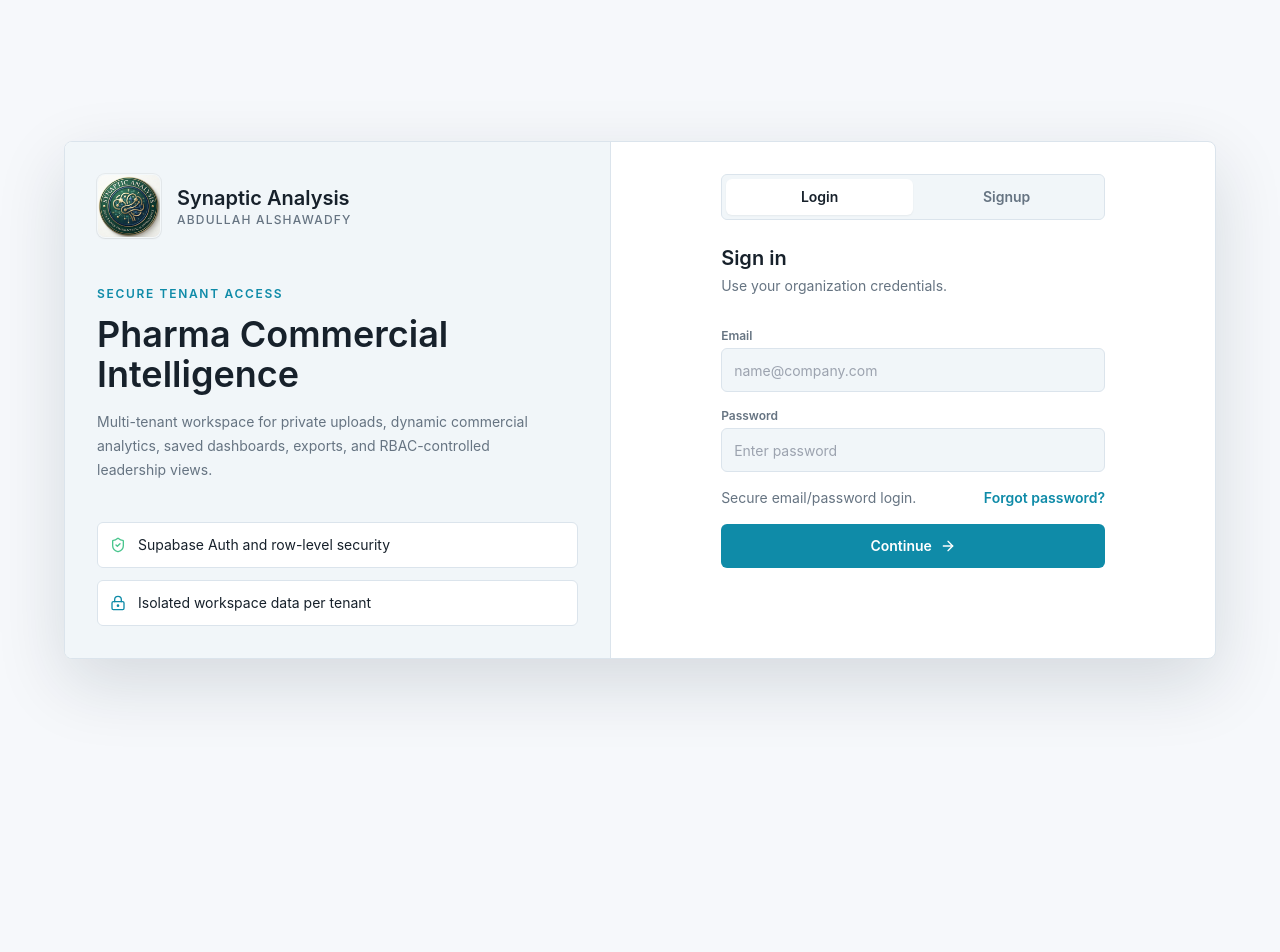
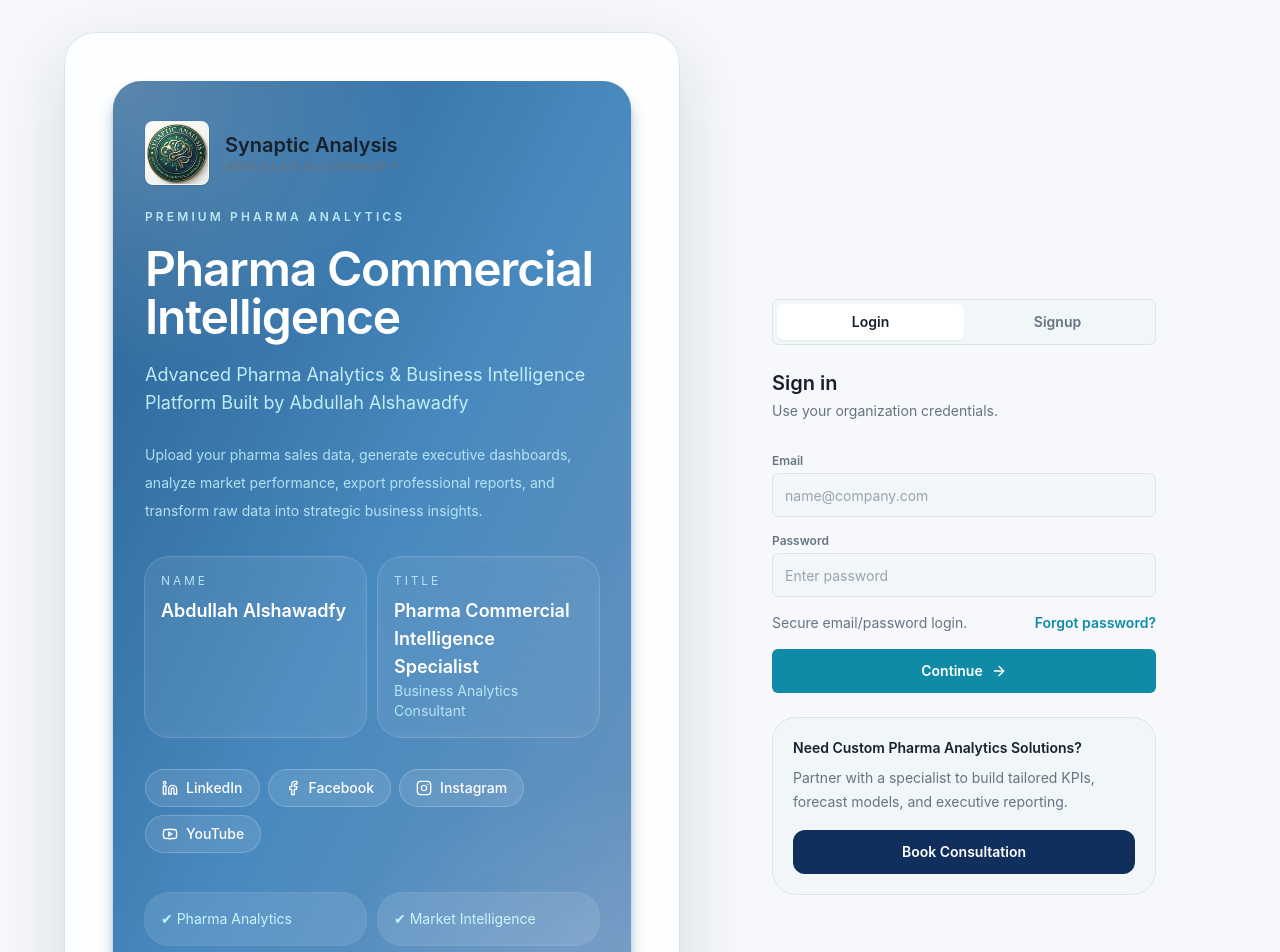
Before and after one commit to abdullah1234575/pharma-commercial-intelligence, a Next.js app: page /login in a window 1280 px wide. Shown: the top 952 px of the page. Before the commit the page ends 800 px from the top, so only its background shows below. Built offline with nearby package versions, Linux system fonts and the light colour scheme; no server answers.

Commit message:
Updated pharma dashboard auth and export flow

```diff
--- a/app/login/login-client.tsx
+++ b/app/login/login-client.tsx
@@ -1,7 +1,7 @@
 "use client";
 
 import { useMemo, useState } from "react";
-import { ArrowRight, LockKeyhole, ShieldCheck } from "lucide-react";
+import { ArrowRight, Facebook, Instagram, Linkedin, Youtube } from "lucide-react";
 import { BrandMark } from "@/components/ui/brand-mark";
 import { getSupabaseClient, supabaseConfigured } from "@/lib/supabase";
 
@@ -89,35 +89,78 @@
 
   return (
     <main className="min-h-screen bg-[rgb(var(--background))] px-4 py-8 text-[rgb(var(--text))]">
-      <div className="mx-auto flex min-h-[calc(100vh-4rem)] max-w-6xl items-center justify-center">
-        <section className="grid w-full overflow-hidden rounded-lg border border-[rgb(var(--border))] bg-[rgb(var(--panel))] shadow-executive dark:shadow-executive-dark lg:grid-cols-[0.95fr_1.05fr]">
-          <div className="border-b border-[rgb(var(--border))] bg-[rgb(var(--panel-soft))] p-6 sm:p-8 lg:border-b-0 lg:border-r">
+      <div className="mx-auto grid min-h-[calc(100vh-4rem)] max-w-6xl gap-8 lg:grid-cols-[1.1fr_0.9fr] items-center">
+        <section className="overflow-hidden rounded-[2rem] border border-[rgb(var(--border))] bg-white/80 p-8 shadow-executive backdrop-blur-lg backdrop-saturate-150 dark:bg-[#081b33]/80 dark:border-[#22345c] dark:shadow-none lg:p-12">
+          <div className="relative overflow-hidden rounded-[1.75rem] bg-gradient-to-br from-[#0f4f87]/90 via-[#1b6caf]/80 to-[#205c9b]/65 px-8 py-10 text-white shadow-lg shadow-[#0f4f8780]">
+            <div className="absolute inset-0 bg-[radial-gradient(circle_at_top_left,_rgba(255,255,255,0.24),_transparent_26%),_radial-gradient(circle_at_bottom_right,_rgba(255,255,255,0.18),_transparent_30%)]" />
+            <div className="relative max-w-xl">
               <BrandMark variant="login" />
-            <div className="mt-12 max-w-md">
-              <p className="text-xs font-semibold uppercase tracking-[0.14em] text-ocean">Secure Tenant Access</p>
-              <h1 className="mt-3 text-3xl font-semibold tracking-normal sm:text-4xl">Pharma Commercial Intelligence</h1>
-              <p className="mt-4 text-sm leading-6 text-[rgb(var(--muted))]">
-                Multi-tenant workspace for private uploads, dynamic commercial analytics, saved dashboards, exports, and RBAC-controlled leadership views.
+              <p className="mt-6 text-xs font-semibold uppercase tracking-[0.26em] text-cyan-100/85">Premium Pharma Analytics</p>
+              <h1 className="mt-5 text-4xl font-semibold leading-tight tracking-tight sm:text-5xl">Pharma Commercial Intelligence</h1>
+              <p className="mt-5 max-w-2xl text-base leading-7 text-cyan-100/90 sm:text-lg">
+                Advanced Pharma Analytics & Business Intelligence Platform Built by Abdullah Alshawadfy
               </p>
+              <p className="mt-6 max-w-2xl text-sm leading-7 text-cyan-100/80">
+                Upload your pharma sales data, generate executive dashboards, analyze market performance, export professional reports, and transform raw data into strategic business insights.
+              </p>
+              <div className="mt-8 grid gap-3 sm:grid-cols-2">
+                <div className="rounded-3xl bg-white/10 p-4 backdrop-blur-sm ring-1 ring-white/20">
+                  <p className="text-xs uppercase tracking-[0.24em] text-cyan-100/80">Name</p>
+                  <p className="mt-2 text-lg font-semibold">Abdullah Alshawadfy</p>
                 </div>
-            <div className="mt-10 grid gap-3 text-sm sm:grid-cols-2 lg:grid-cols-1">
-              <div className="flex items-center gap-3 rounded-md border border-[rgb(var(--border))] bg-[rgb(var(--panel))] p-3">
-                <ShieldCheck className="h-4 w-4 text-mint" />
-                Supabase Auth and row-level security
+                <div className="rounded-3xl bg-white/10 p-4 backdrop-blur-sm ring-1 ring-white/20">
+                  <p className="text-xs uppercase tracking-[0.24em] text-cyan-100/80">Title</p>
+                  <p className="mt-2 text-lg font-semibold">Pharma Commercial Intelligence Specialist</p>
+                  <p className="text-sm text-cyan-100/80">Business Analytics Consultant</p>
                 </div>
-              <div className="flex items-center gap-3 rounded-md border border-[rgb(var(--border))] bg-[rgb(var(--panel))] p-3">
-                <LockKeyhole className="h-4 w-4 text-ocean" />
-                Isolated workspace data per tenant
+              </div>
+              <div className="mt-8 flex flex-wrap gap-2">
+                <a href="https://linkedin.com" target="_blank" rel="noreferrer" className="inline-flex items-center gap-2 rounded-full border border-white/20 bg-white/10 px-4 py-2 text-sm font-medium text-white transition hover:bg-white/15">
+                  <Linkedin className="h-4 w-4" /> LinkedIn
+                </a>
+                <a href="https://facebook.com" target="_blank" rel="noreferrer" className="inline-flex items-center gap-2 rounded-full border border-white/20 bg-white/10 px-4 py-2 text-sm font-medium text-white transition hover:bg-white/15">
+                  <Facebook className="h-4 w-4" /> Facebook
+                </a>
+                <a href="https://instagram.com" target="_blank" rel="noreferrer" className="inline-flex items-center gap-2 rounded-full border border-white/20 bg-white/10 px-4 py-2 text-sm font-medium text-white transition hover:bg-white/15">
+                  <Instagram className="h-4 w-4" /> Instagram
+                </a>
+                <a href="https://youtube.com" target="_blank" rel="noreferrer" className="inline-flex items-center gap-2 rounded-full border border-white/20 bg-white/10 px-4 py-2 text-sm font-medium text-white transition hover:bg-white/15">
+                  <Youtube className="h-4 w-4" /> YouTube
+                </a>
+              </div>
+              <div className="mt-10 grid gap-3 sm:grid-cols-2">
+                <div className="rounded-3xl bg-white/10 p-4 text-sm text-cyan-100/95 ring-1 ring-white/15">✔ Pharma Analytics</div>
+                <div className="rounded-3xl bg-white/10 p-4 text-sm text-cyan-100/95 ring-1 ring-white/15">✔ Market Intelligence</div>
+                <div className="rounded-3xl bg-white/10 p-4 text-sm text-cyan-100/95 ring-1 ring-white/15">✔ Power BI Dashboards</div>
+                <div className="rounded-3xl bg-white/10 p-4 text-sm text-cyan-100/95 ring-1 ring-white/15">✔ Excel Automation</div>
+                <div className="rounded-3xl bg-white/10 p-4 text-sm text-cyan-100/95 ring-1 ring-white/15 sm:col-span-2">✔ Forecasting & KPI Analytics</div>
               </div>
             </div>
           </div>
-          <div className="p-6 sm:p-8">
+        </section>
+                        <section className="p-6 sm:p-8">
           <div className="mx-auto max-w-sm">
             <div className="mb-6 grid grid-cols-2 rounded-md border border-[rgb(var(--border))] bg-[rgb(var(--panel-soft))] p-1">
-                <button className={`h-9 rounded-md text-sm font-semibold ${mode === "signin" ? "bg-[rgb(var(--panel))] shadow-sm" : "text-[rgb(var(--muted))]"}`} onClick={() => setMode("signin")}>
+              <button
+                type="button"
+                className={
+                  mode === "signin"
+                    ? "h-9 rounded-md text-sm font-semibold bg-[rgb(var(--panel))] shadow-sm"
+                    : "h-9 rounded-md text-sm font-semibold text-[rgb(var(--muted))]"
+                }
+                onClick={() => setMode("signin")}
+              >
                 Login
               </button>
-                <button className={`h-9 rounded-md text-sm font-semibold ${mode === "signup" ? "bg-[rgb(var(--panel))] shadow-sm" : "text-[rgb(var(--muted))]"}`} onClick={() => setMode("signup")}>
+              <button
+                type="button"
+                className={
+                  mode === "signup"
+                    ? "h-9 rounded-md text-sm font-semibold bg-[rgb(var(--panel))] shadow-sm"
+                    : "h-9 rounded-md text-sm font-semibold text-[rgb(var(--muted))]"
+                }
+                onClick={() => setMode("signup")}
+              >
                 Signup
               </button>
             </div>
@@ -126,7 +169,7 @@
               {supabaseConfigured ? "Use your organization credentials." : "Local preview mode. Configure Supabase env vars for live auth."}
             </p>
             <form className="mt-8 space-y-4" onSubmit={submit}>
-                {mode === "signup" ? (
+              {mode === "signup" && (
                 <>
                   <label className="block">
                     <span className="mb-1 block text-xs font-semibold text-[rgb(var(--muted))]">Full name</span>
@@ -167,7 +210,7 @@
                     />
                   </label>
                 </>
-                ) : null}
+              )}
               <label className="block">
                 <span className="mb-1 block text-xs font-semibold text-[rgb(var(--muted))]">Email</span>
                 <input
@@ -179,7 +222,7 @@
                   required
                 />
               </label>
-                {mode !== "reset" ? (
+              {mode !== "reset" && (
                 <label className="block">
                   <span className="mb-1 block text-xs font-semibold text-[rgb(var(--muted))]">Password</span>
                   <input
@@ -191,21 +234,28 @@
                     required={mode === "signin" || mode === "signup"}
                   />
                 </label>
-                ) : null}
+              )}
               <div className="flex items-center justify-between gap-3 text-sm text-[rgb(var(--muted))]">
                 <span>{mode === "reset" ? "Reset your password with your account email." : "Secure email/password login."}</span>
-                  {mode === "signin" ? (
-                    <button type="button" className="font-semibold text-ocean transition hover:text-aqua" onClick={() => setMode("reset")}>
-                      Forgot password?
-                    </button>
-                  ) : null}
+                {mode === "signin" && (
+                  <button type="button" className="font-semibold text-ocean transition hover:text-aqua" onClick={() => setMode("reset")}>Forgot password?</button>
+                )}
               </div>
               <button className="inline-flex h-11 w-full items-center justify-center gap-2 rounded-md bg-ocean px-4 text-sm font-semibold text-white transition hover:bg-aqua" disabled={isSubmitting}>
                 {isSubmitting ? "Processing..." : mode === "signin" ? "Continue" : mode === "signup" ? "Create account" : "Reset password"}
                 <ArrowRight className="h-4 w-4" />
               </button>
             </form>
-              {message ? <p className="mt-4 rounded-md border border-[rgb(var(--border))] bg-[rgb(var(--panel-soft))] p-3 text-sm leading-5">{message}</p> : null}
+            {message && <p className="mt-4 rounded-md border border-[rgb(var(--border))] bg-[rgb(var(--panel-soft))] p-3 text-sm leading-5">{message}</p>}
+            <div className="mt-6 rounded-[1.5rem] border border-[rgb(var(--border))] bg-[rgb(var(--panel-soft))] p-5">
+              <div className="text-sm font-semibold text-[rgb(var(--text))]">Need Custom Pharma Analytics Solutions?</div>
+              <p className="mt-2 text-sm leading-6 text-[rgb(var(--muted))]">Partner with a specialist to build tailored KPIs, forecast models, and executive reporting.</p>
+              <a
+                href="mailto:Abdullahalshawadfy410@gmail.com"
+                className="mt-4 inline-flex h-11 w-full items-center justify-center rounded-xl bg-[#102f5d] px-4 text-sm font-semibold text-white transition hover:bg-[#16447f]"
+              >
+                Book Consultation
+              </a>
             </div>
           </div>
         </section>
```
Also changed, not shown: 1 other file (tests, documents, lock files or other folders). Lines whose indentation alone changed are shown as unchanged.
